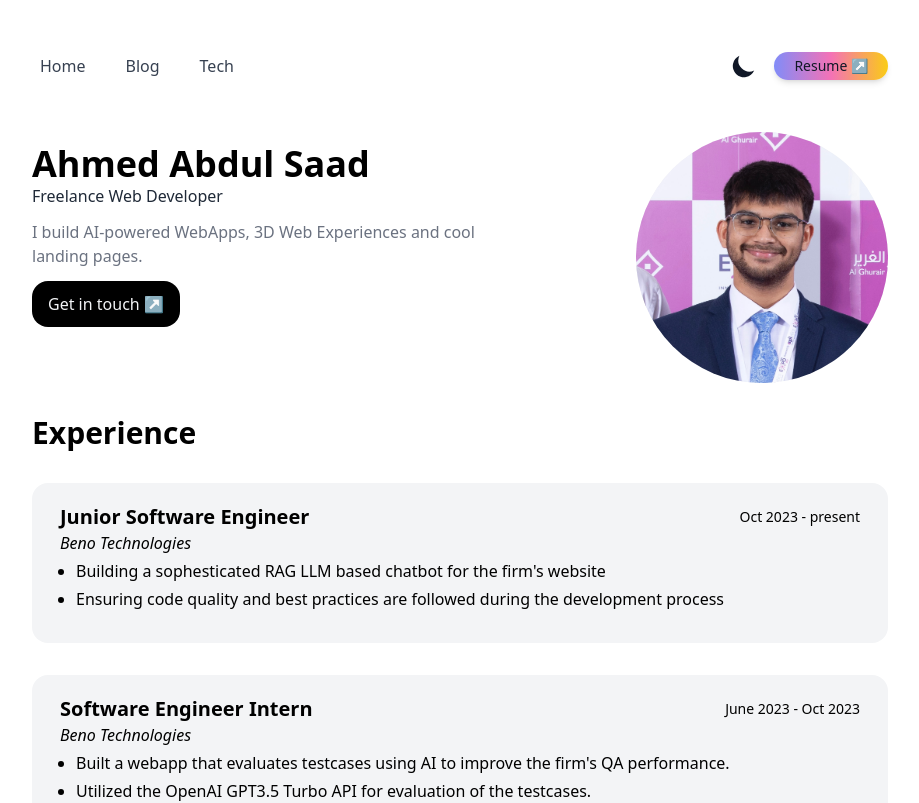
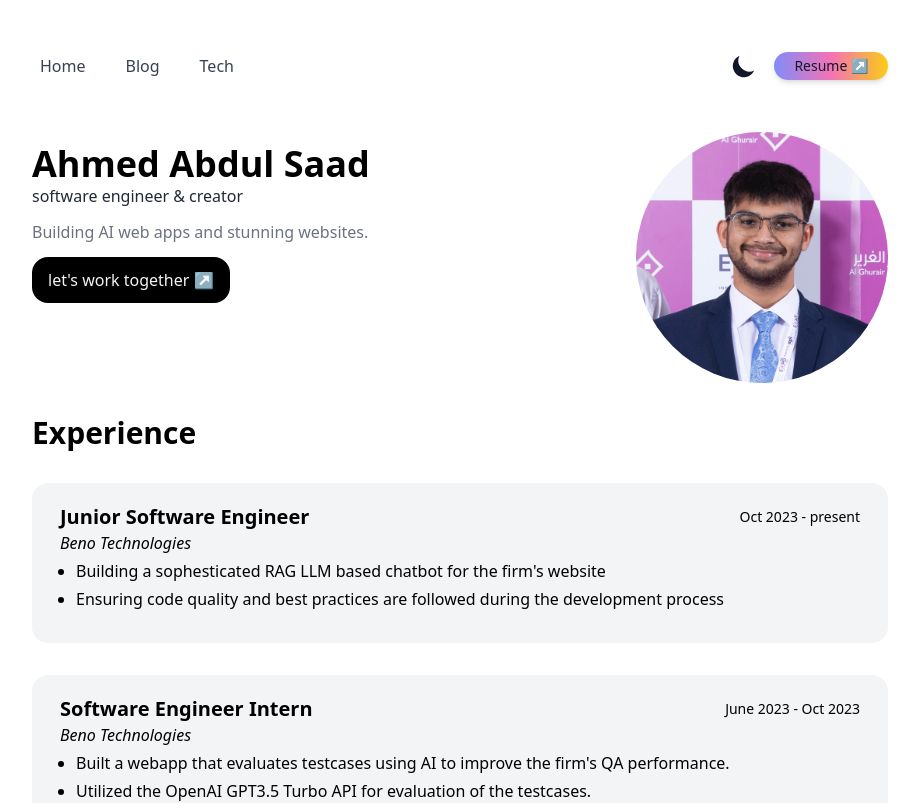
Before and after one commit to saadsme/portfolio, a Next.js app: page / in a window 1280 px wide. Shown: the top 803 px of the page, without its empty margins (180-1099 px from the left). Built offline with nearby package versions, Linux system fonts and the light colour scheme.

Commit message:
updated tagline

```diff
--- a/pages/index.js
+++ b/pages/index.js
@@ -73,12 +73,14 @@ export default function Home({posts}) {
               </div>
               <div className='md:w-4/5 flex flex-col animate-fadedown '>
                 <div className='TITLE font-bold text-3xl mt-3 md:text-4xl '>Ahmed Abdul Saad</div>
-                <div className=' text-gray-800 text-md dark:text-gray-100'>Freelance Web Developer</div>
-                <div className='mt-3 text-gray-500 w-full md:max-w-md text-md dark:text-gray-100'>I build AI-powered WebApps, 3D Web Experiences and cool landing pages. </div>
+                <div className=' text-gray-800 text-md dark:text-gray-100'>software engineer & creator</div>
+                {/* <div className=' text-gray-800 text-md dark:text-gray-100'>web developer</div>
+                <div className=' text-gray-800 text-md dark:text-gray-100'>creator</div> */}
+                <div className='mt-3 text-gray-500 w-full md:max-w-md text-md dark:text-gray-100'>Building AI web apps and stunning websites. </div>
                 {/* <button className='mt-4 hover:animate-pulse dark:text-black rounded-md p-2 bg-black dark:bg-white md:max-w-md text-md text-gray-100' href="mailto:hello@saads.me" target="_blank">Get in touch.</button> */}
                 <div className='mt-6 '>
                 <Link className='hover:animate-pulse dark:text-black rounded-2xl px-4 py-3 bg-black dark:bg-white text-md text-gray-100' href="mailto:hello@saads.me" target="_blank">
-                  Get in touch ↗
+                  let's work together ↗
                 </Link>
 
                 </div>
```
